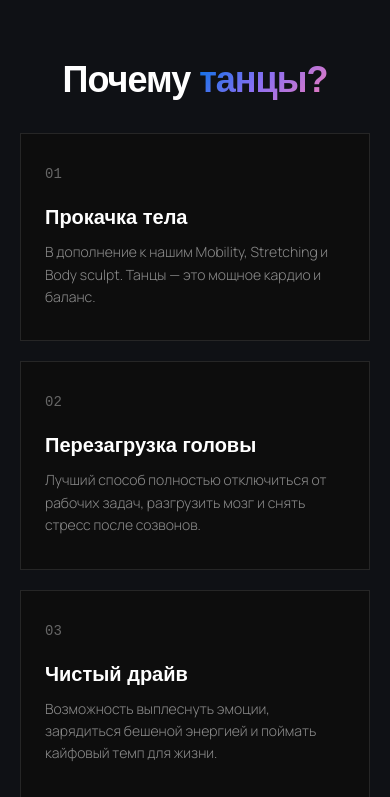
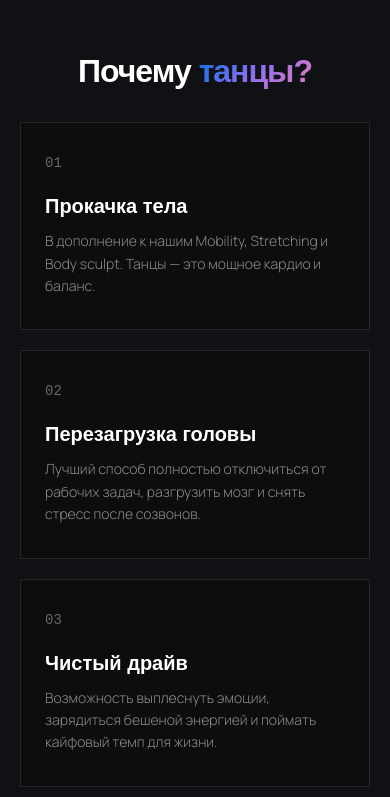
Before and after one commit to pollyvisualdecay/2gis-dance-survey, a website: page index.html in a window 390 px wide. Shown: the part 604-1401 px from the top of the page. Drawn offline with Linux system fonts and the light colour scheme; a web font is replaced by a local one.

Commit message:
Уменьшить заголовок Почему танцы и отступы на 10%

```diff
--- a/index.html
+++ b/index.html
@@ -187,7 +187,7 @@
             flex-direction: column;
             align-items: center;
             gap: 40px;
-            padding: 80px 20px;
+            padding: 72px 20px;
             max-width: 1200px;
             margin: 0 auto;
             width: 100%;
@@ -196,7 +196,7 @@
 
         /* Центрированный заголовок в одну строку */
         .why-dance-title-center h2 {
-            font-size: 48px;
+            font-size: 42px;
             font-weight: 800;
             margin: 0;
             text-align: center;
@@ -780,10 +780,10 @@
             .why-dance-section {
                 flex-direction: column;
                 gap: 32px;
-                padding: 60px 20px;
+                padding: 54px 20px;
             }
             .why-dance-title-center h2 {
-                font-size: 36px;
+                font-size: 32px;
                 white-space: normal;
             }
             .why-dance-row {
```
